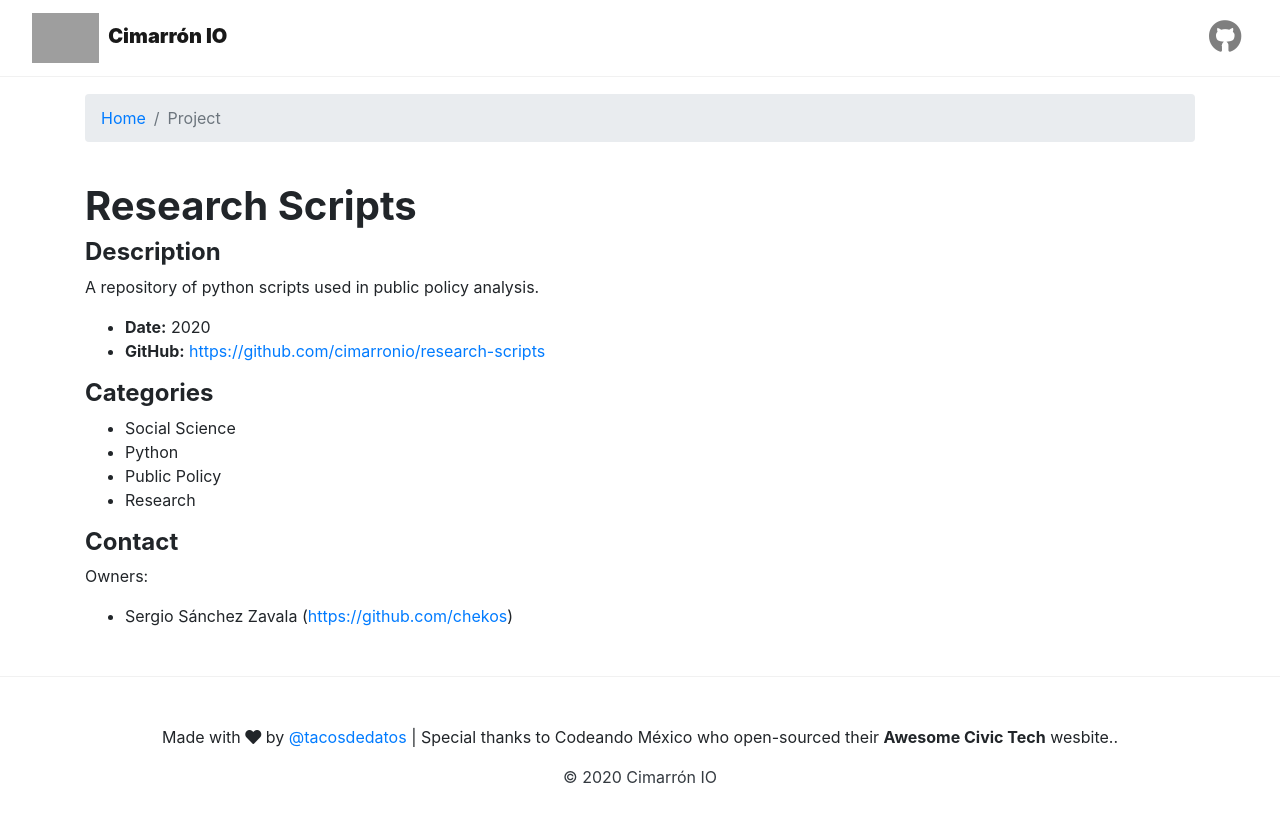
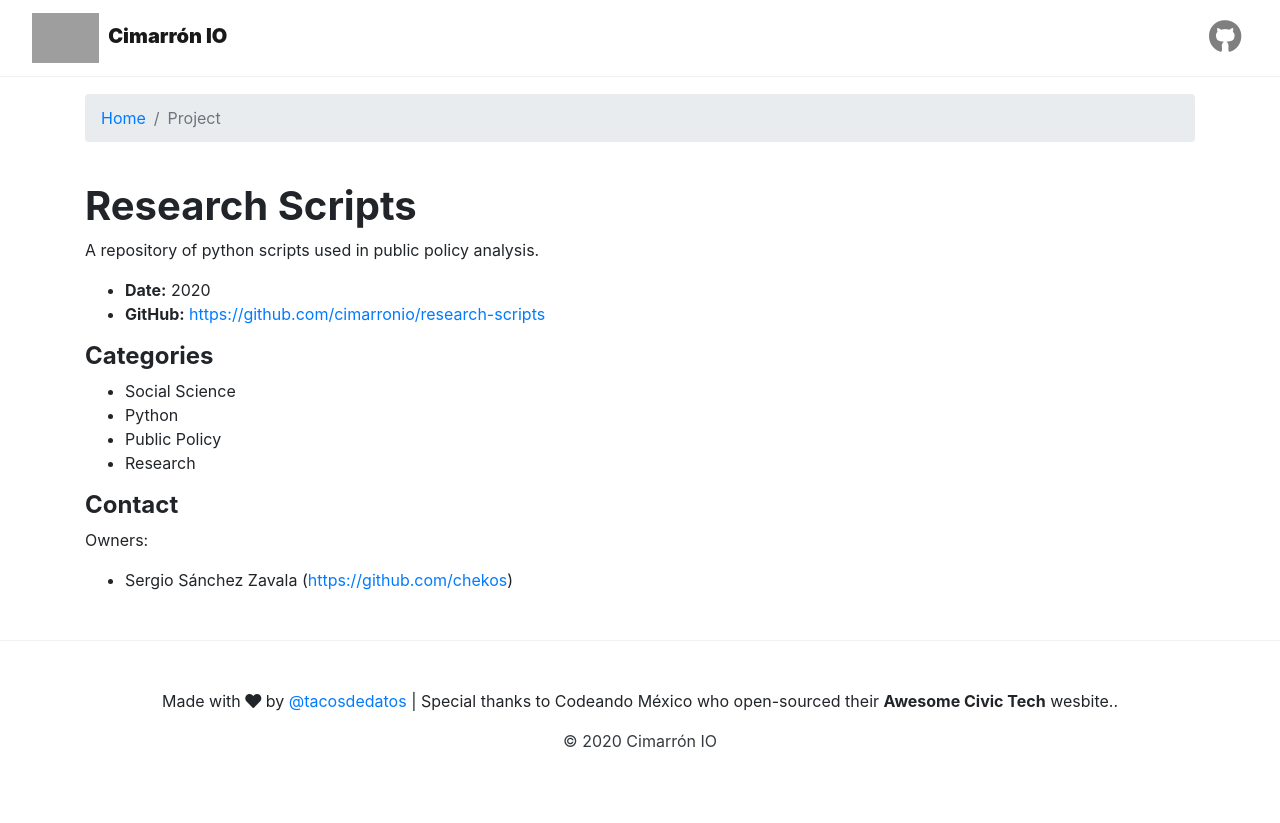
Before and after one commit to cimarron-io/cimarronio-datasettes, a Jekyll site: the page built from _posts/2020-04-10-research-scripts.md, in a window 1280 px wide. Shown: the top 823 px of the page. Built offline with Jekyll 4.4.1, drawn with Linux system fonts in a browser that asks for light colours; nearby versions of some CDN libraries; library files that are not in the unit come from our copies; grey boxes are pictures that could not be loaded.

```diff
--- a/_posts/2020-04-10-research-scripts.md
+++ b/_posts/2020-04-10-research-scripts.md
@@ -4,8 +4,6 @@
 ---
 
 # Research Scripts
-
-#### Description
 
 A repository of python scripts used in public policy analysis.
 
```
